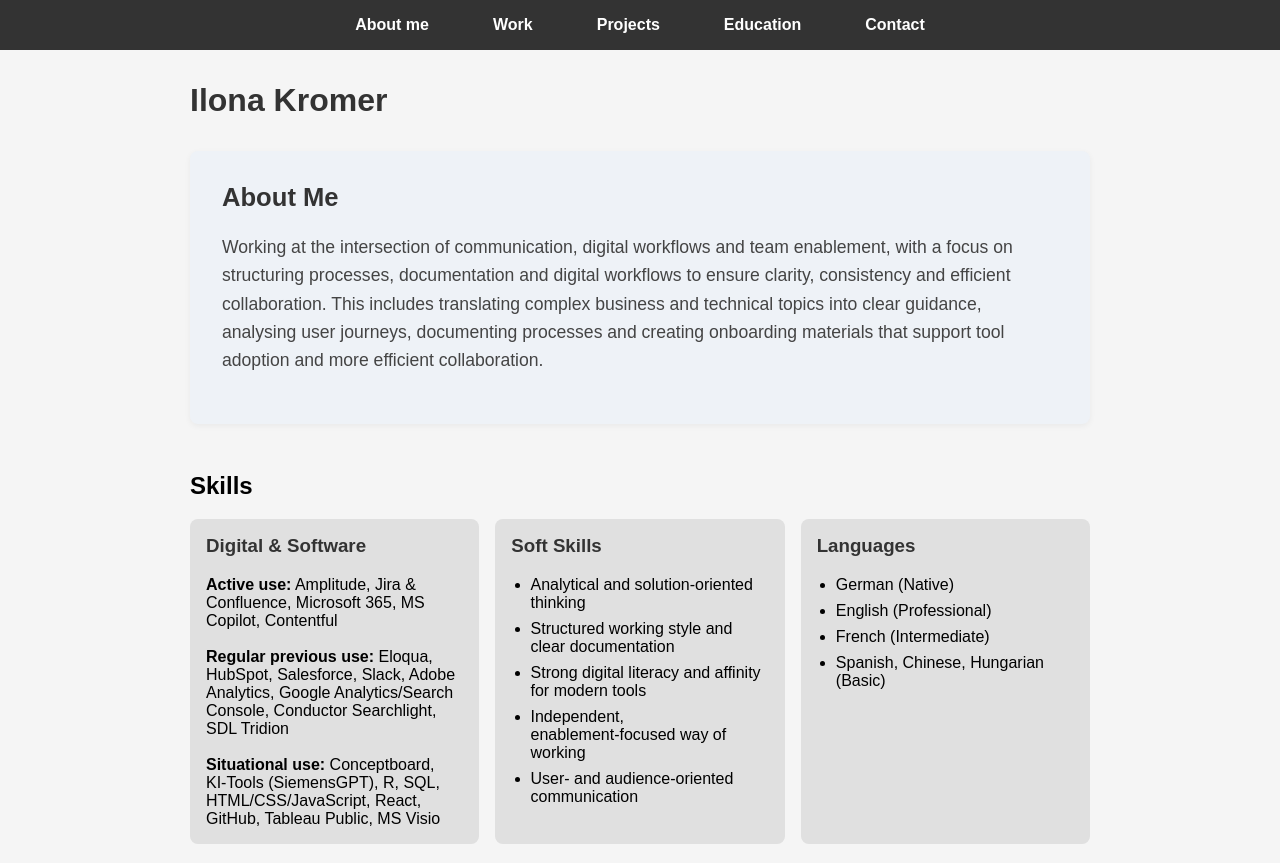
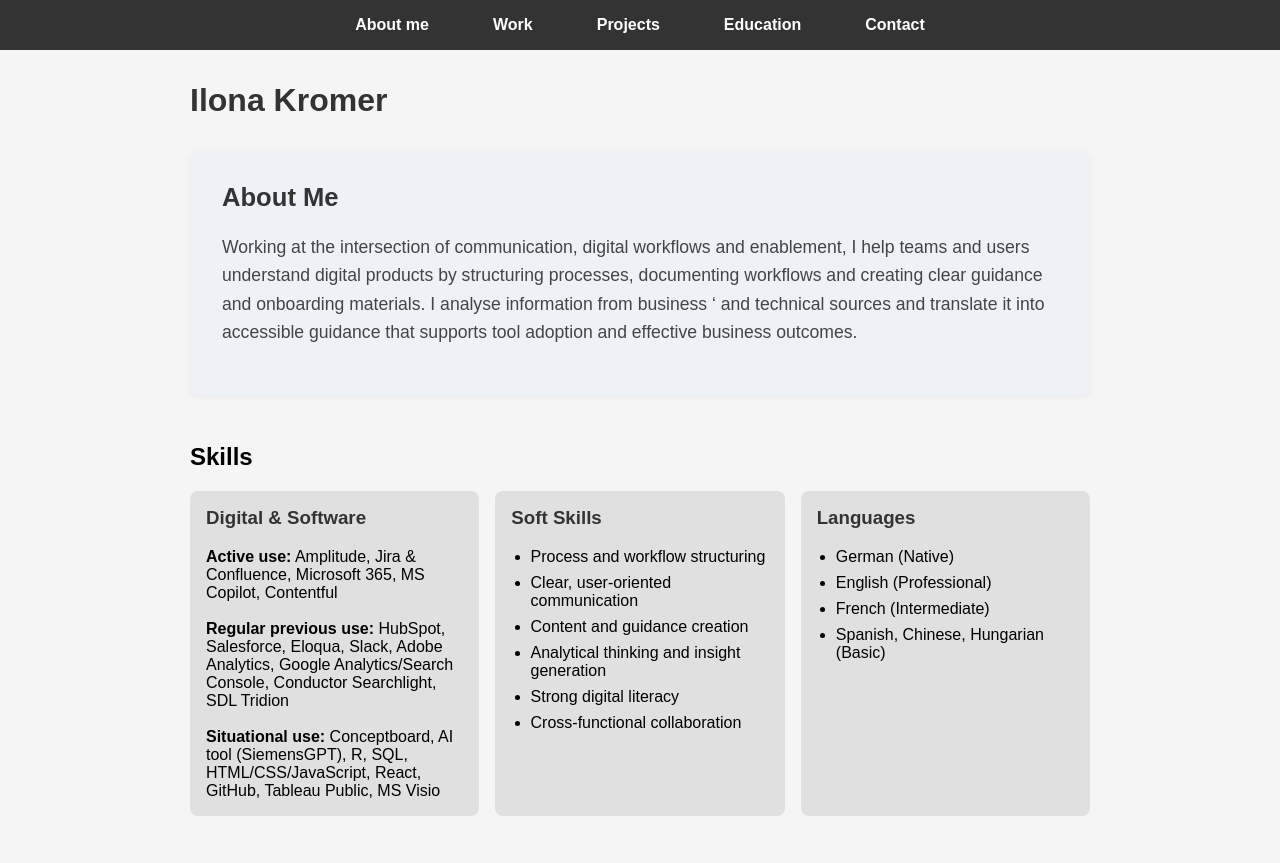
Before and after one commit to kromer52/education-enablement, a website: page index.html in a window 1280 px wide. Shown: the top 863 px of the page. Drawn offline with Linux system fonts and the light colour scheme.

Commit message:
index & work updated

```diff
--- a/index.html
+++ b/index.html
@@ -23,13 +23,12 @@
     <section class="summary-box">
   <h2>About Me</h2>
   <p>
-   Working at the intersection of communication, digital workflows and team
-enablement, with a focus on structuring processes, documentation and
-digital workflows to ensure clarity, consistency and efficient collaboration.
-This includes translating complex business and technical topics into
-clear guidance, analysing user journeys, documenting processes and
-creating onboarding materials that support tool adoption and more
-efficient collaboration. </p>
+  Working at the intersection of communication, digital workflows and
+enablement, I help teams and users understand digital products by
+structuring processes, documenting workflows and creating clear
+guidance and onboarding materials. I analyse information from business ‘
+and technical sources and translate it into accessible guidance that
+supports tool adoption and effective business outcomes. </p>
 </section>
 
    <section id="skills">
@@ -38,18 +37,19 @@ efficient collaboration. </p>
     <div class="skill-box">
       <h3>Digital & Software</h3>
       <strong>Active use:</strong> Amplitude, Jira & Confluence, Microsoft 365, MS Copilot, Contentful
-<br><br><strong>Regular previous use:</strong> 	Eloqua, HubSpot, Salesforce, Slack, Adobe Analytics, Google Analytics/Search 					Console, Conductor Searchlight, SDL Tridion
-<br><br><strong>Situational use: </strong>				Conceptboard, KI‑Tools (SiemensGPT), R, SQL, HTML/CSS/JavaScript, React, 					GitHub, Tableau Public, MS Visio
+<br><br><strong>Regular previous use:</strong> 	HubSpot, Salesforce, Eloqua, Slack, Adobe Analytics, Google Analytics/Search 					Console, Conductor Searchlight, SDL Tridion
+<br><br><strong>Situational use: </strong>				Conceptboard, AI tool (SiemensGPT), R, SQL, HTML/CSS/JavaScript, React, 					GitHub, Tableau Public, MS Visio
 
     </div>
     <div class="skill-box">
       <h3>Soft Skills</h3>
       <ul>
-        <li>Analytical and solution‑oriented thinking</li>
-<li>Structured working style and clear documentation </li>
-<li>Strong digital literacy and affinity for modern tools </li>
-<li>Independent, enablement‑focused way of working</li>
-<li>User‑ and audience‑oriented communication</li>
+        <li>Process and workflow structuring</li>
+<li>Clear, user‑oriented communication</li>
+<li>Content and guidance creation</li>
+<li>Analytical thinking and insight generation</li>
+<li>Strong digital literacy</li>
+<li>Cross‑functional collaboration</li>
       </ul>
     </div>
     <div class="skill-box">
```
Also changed, not shown: work.html (+17 -19 lines).
